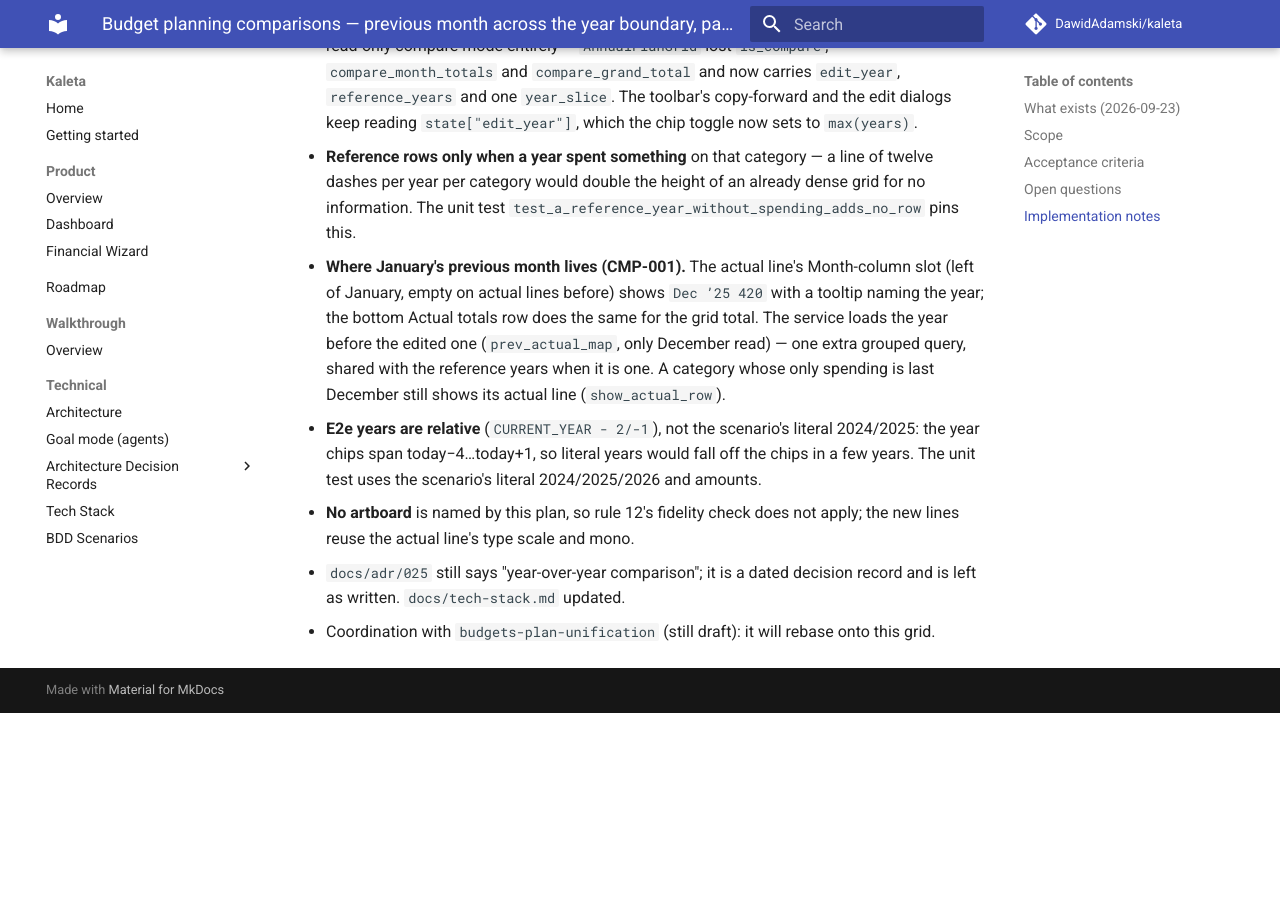
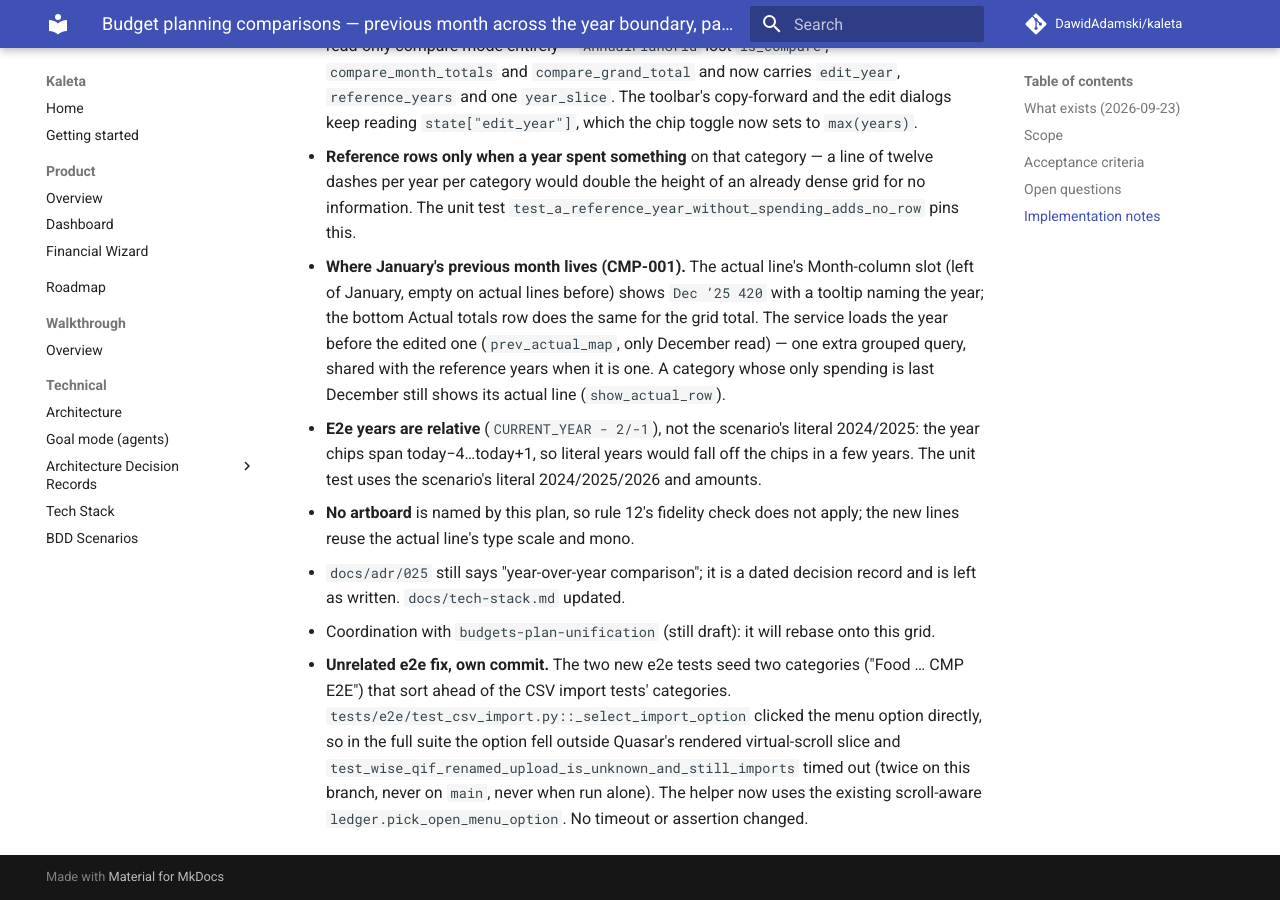
Before and after one commit to DawidAdamski/kaleta, an MkDocs documentation site: the page built from docs/plans/budgets-plan-comparisons-gaps.md, in a window 1280 px wide and 900 px high, scrolled down 1398 px. Built offline with MkDocs 1.6.1 and Material for MkDocs 9.7.7, drawn with Linux system fonts in a browser that asks for light colours; comment, search, counter and statistics services are not loaded; before the commit the page ends 2111 px from its top, so only the background shows below that.

Commit message:
docs(plans): note the CSV import e2e picker fix
Co-Authored-By: Claude Opus 5.5 <noreply@anthropic.com>

```diff
--- a/docs/plans/budgets-plan-comparisons-gaps.md
+++ b/docs/plans/budgets-plan-comparisons-gaps.md
@@ -83,3 +83,12 @@ Gap-closing plan for issue #6 (`KAL-CMP-001`, `KAL-CMP-002`), from
   decision record and is left as written. `docs/tech-stack.md` updated.
 - Coordination with `budgets-plan-unification` (still draft): it will
   rebase onto this grid.
+- **Unrelated e2e fix, own commit.** The two new e2e tests seed two
+  categories ("Food … CMP E2E") that sort ahead of the CSV import tests'
+  categories. `tests/e2e/test_csv_import.py::_select_import_option`
+  clicked the menu option directly, so in the full suite the option fell
+  outside Quasar's rendered virtual-scroll slice and
+  `test_wise_qif_renamed_upload_is_unknown_and_still_imports` timed out
+  (twice on this branch, never on `main`, never when run alone). The
+  helper now uses the existing scroll-aware `ledger.pick_open_menu_option`.
+  No timeout or assertion changed.
```
